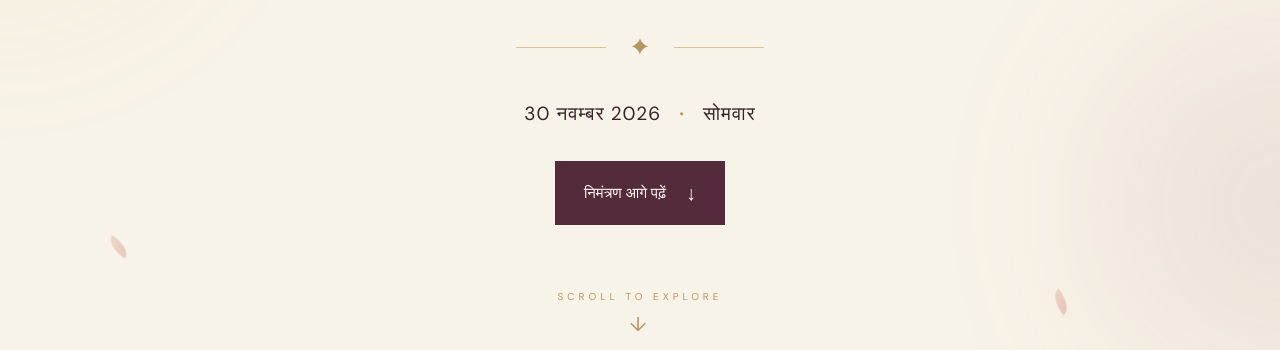
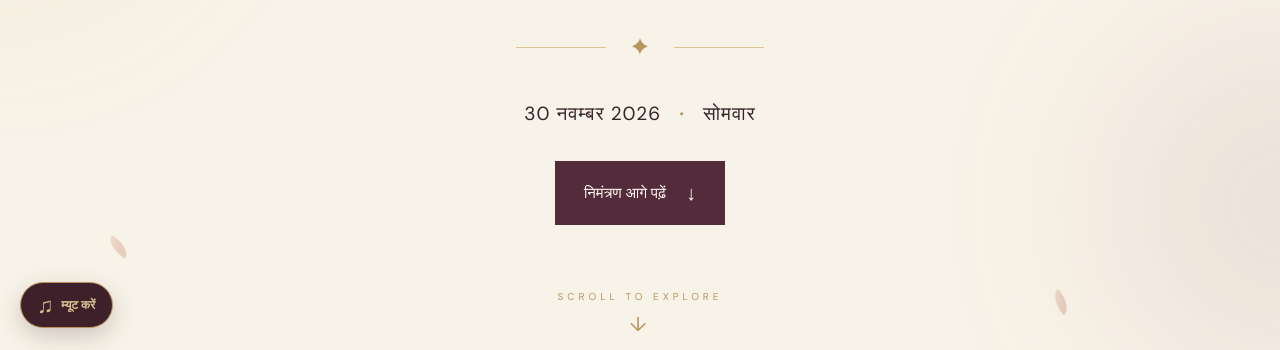
Before and after one commit to mrharyyy/Invitation-, a plain HTML site: page index.html in a window 1280 px wide. Shown: the part 450-800 px from the top of the page. Drawn offline with nearby package versions, Linux system fonts and the light colour scheme; a web font is replaced by a local one.

Commit message:
Style wedding music mute toggle

```diff
--- a/style.css
+++ b/style.css
@@ -1208,3 +1208,44 @@ footer small {
 .original-card-page img {
   border: 0;
 }
+
+
+/* BACKGROUND MUSIC MUTE / UNMUTE */
+.music-toggle {
+  position: fixed;
+  left: 20px;
+  bottom: 22px;
+  z-index: 20;
+  display: inline-flex;
+  align-items: center;
+  gap: 9px;
+  min-height: 46px;
+  padding: 0 17px;
+  border: 1px solid var(--gold);
+  border-radius: 999px;
+  background: rgba(50, 19, 30, .94);
+  color: var(--gold-light);
+  box-shadow: 0 8px 24px rgba(35, 12, 20, .2);
+  font: 600 12px "DM Sans", sans-serif;
+  cursor: pointer;
+  -webkit-tap-highlight-color: transparent;
+}
+.music-toggle > span:first-child {
+  font-size: 19px;
+  line-height: 1;
+}
+.music-toggle.is-playing > span:first-child {
+  animation: musicPulse 1.4s ease-in-out infinite;
+}
+@keyframes musicPulse {
+  0%, 100% { transform: scale(1); opacity: .8; }
+  50% { transform: scale(1.2); opacity: 1; }
+}
+@media (max-width: 650px) {
+  .music-toggle {
+    left: 13px;
+    bottom: 16px;
+    min-height: 43px;
+    padding: 0 14px;
+  }
+}
```
